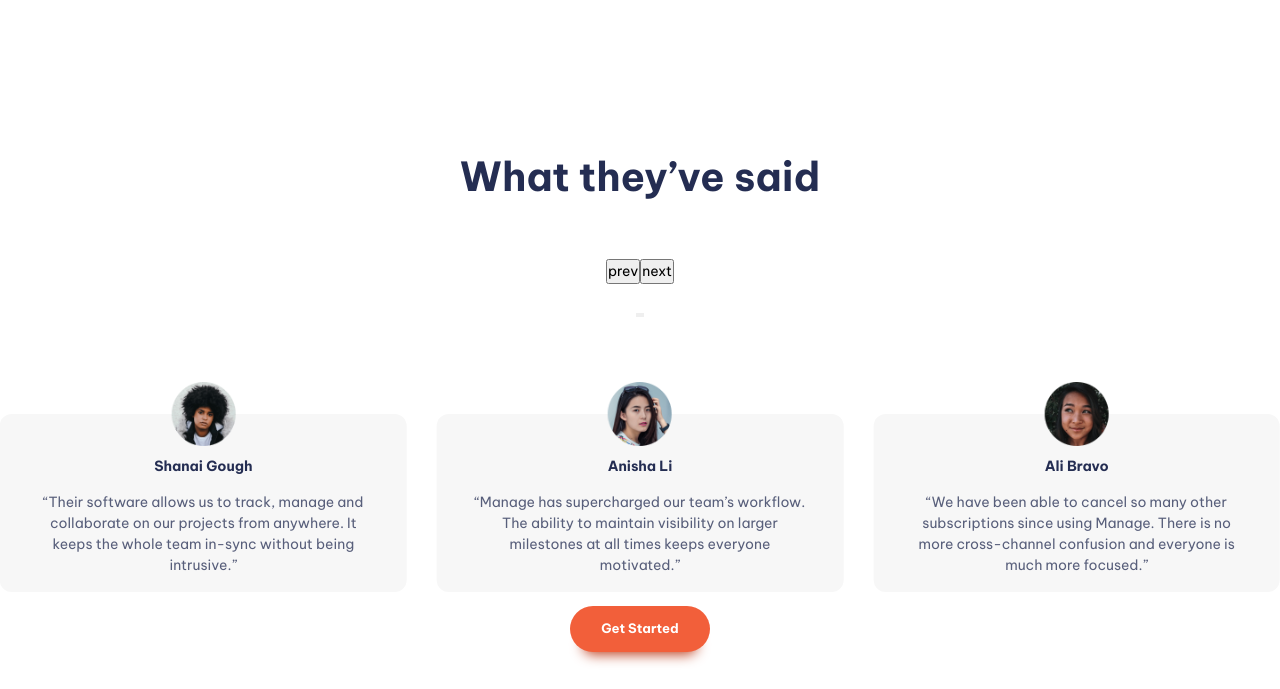
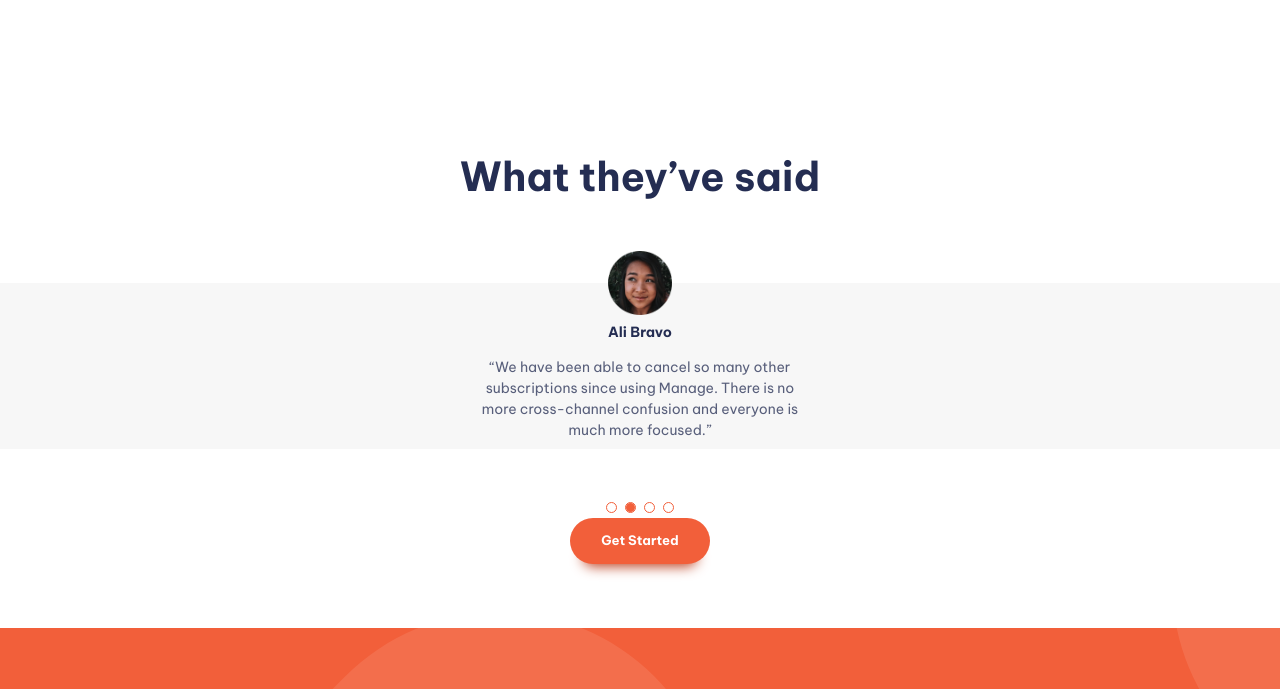
Before and after one commit to S1hredder/kurs-responsive-webiste, a website built with Vite: page index.html in a window 1280 px wide. Shown: the part 1286-1975 px from the top of the page. Built offline with nearby package versions, Linux system fonts and the light colour scheme.

Commit message:
change button background

```diff
--- a/index.html
+++ b/index.html
@@ -144,14 +144,13 @@
         </div>
       </section>
       <section
-        class="caroues1 | padding-block-800 text-center flow"
-        style="--flow-spacer: 0.9rem"
+        class="caroues1 | padding-block-800 text-center"
       >
         <h2 class="fs-secondary-heading fw-bold margin-bottom-700">
           What they’ve said
         </h2>
         <!-- Slider here -->
-        <ul class="my-slider">
+        <ul class="my-slider flow margin-bottom-sm-400 margin-bottom-md-700" style="--flow-spacer: 0.9rem">
           <li>
               <div class="slider-card ">
               <img src="images/avatar-anisha.png" alt="" />
--- a/main.js
+++ b/main.js
@@ -29,16 +29,88 @@ navToggle.addEventListener("click", () => {
 //     },
 //   },
 // });
+// const sliderCard = document.querySelectorAll(".slider-card");
+// sliderCard.forEach((element) => {
+//   element.addEventListener("mousedown", () => {
+//     element.addEventListener("mousemove", () => {});
+//   });
+// });
+
 const slider = tns({
   container: ".my-slider",
-  items: 3,
-  // center: true,
-  // loop: true,
-  swipeAngle: false,
-  speed: 800,
-  gutter: 30,
+  preventScrollOnTouch: "auto",
+  navPosition: "bottom",
+  controls: false,
+  autoplay: true,
+  autoplayTimeout: 3000,
+  autoplayButtonOutput: false,
+  slideBy: "page",
+  center: true,
+  items: 1,
   mouseDrag: true,
-  preventScrollOnTouch: "auto",
-  center: true,
-  animateDelay: true,
+  // responsive: {
+  //   900: {
+  //     items: 3,
+  //     speed: 200,
+  //     gutter: 30,
+  //     nav: false,
+  //   },
+  //   600: {
+  //     items: 2,
+  //     gutter: 30,
+  //     nav: false,
+  //   },
+  // },
 });
+
+const tnsNav = document.querySelector(".tns-nav").childNodes;
+tnsNav[0].classList.add("button-special-slider");
+// automatic change button slier after time
+// let info = "";
+// let displayIndex = 0;
+
+// const changeButtonSlider = () => {
+//   // console.log(document.querySelector(".tns-slide-active"));
+//   info = slider.getInfo();
+//   displayIndex = info.displayIndex;
+//   console.log(displayIndex);
+//   document
+//     .querySelector(".button-special-slider")
+//     .classList.remove("button-special-slider");
+//   tnsNav[displayIndex - 1].classList.add("button-special-slider");
+// };
+
+// let changeButtonSliderAuto = setInterval(changeButtonSlider, 3050);
+// const sliderCard = document.querySelectorAll(".slider-card");
+// sliderCard.forEach((element) => {
+//   element.addEventListener("mousedown", () => {
+//     console.log("test");
+//     clearInterval(changeButtonSliderAuto);
+//     element.addEventListener("mouseup", () => {
+//       changeButtonSliderAuto = setInterval(changeButtonSlider, 3050);
+//     });
+//   });
+// });
+//change on click button slider
+tnsNav.forEach((element) => {
+  element.addEventListener("click", () => {
+    document
+      .querySelector(".button-special-slider")
+      .classList.remove("button-special-slider");
+    element.classList.add("button-special-slider");
+    // console.log(element);
+  });
+});
+
+let count = 0;
+const customizedFunction = (info, eventName) => {
+  count++;
+  console.log(info.displayIndex);
+  const displayIndex = info.displayIndex;
+  document
+    .querySelector(".button-special-slider")
+    .classList.remove("button-special-slider");
+  tnsNav[displayIndex - 1].classList.add("button-special-slider");
+};
+
+slider.events.on("indexChanged", customizedFunction);
--- a/style.css
+++ b/style.css
@@ -256,10 +256,9 @@ p[data-width='wide'] {
 /* slider */
 .slider-card  {
   position: relative;
-  padding:var(--size-600) 0 var(--size-400) 0;
-  /* margin:0 var(--size-300) 0 var(--size-300); */
+  padding: var(--size-500) 0 var(--size-200) 0;
   background-color: var(--clr-neutral-200);
-  border-radius: var(--size-300);
+  /* border-radius: var(--size-300); */
   list-style-type: none;
   -webkit-user-select: none;
   -webkit-touch-callout: none;
@@ -280,30 +279,27 @@ p[data-width='wide'] {
 }
 /* to change oveflow images */
 .tns-ovh {
-  /* min-height:600px; */
-  padding-top:var(--size-800);
+  padding-top:var(--size-500);
 }
-/* .slider {
-  display: flex;
-  list-style:none;
+/* slider button */
+.tns-nav > * {
+  width: 9px;
+  height: 9px;
+  padding: 0;
+  margin: 0 5px;
+  border-radius: 50%;
+  border: 0;
+  background: none;
+  outline:1px solid var(--clr-accent-400);
 }
-
-.slider > * {
-  position: relative;
-  padding:var(--size-900) var(--size-400) var(--size-400) var(--size-600);
-  padding: var(--size-800);
-  width: 100%;
-  flex: 0 0 auto;
-  background-color: var(--clr-neutral-200);
-  border-radius: var(--size-300);
+.tns-outer [aria-controls], .tns-outer [data-action] {
+    cursor: pointer;
 }
-.slider img {
-  width:var(--size-800);
-  position: absolute;
-  inset:0;
-  margin-inline:auto;
-  top:0%;
-  transform: translateY(-50%);
+.button-special-slider {
+  background:var(--clr-accent-400);
+}
+/* .tns-nav > [aria-controls]:target,[aria-controls]:focus,[aria-controls]:active {
+  background: red;
 } */
 /* Footer */
 .primary-footer {
@@ -602,8 +598,27 @@ line-height: 1;
 .padding-block-900 {
   padding-block: var(--size-900);
 }
+.margin-bottom-100{
+  margin-block-end:var(--size-100);
+}
+.margin-bottom-500{
+  margin-block-end:var(--size-500);
+}
+.margin-bottom-600{
+  margin-block-end:var(--size-600);
+}
 .margin-bottom-700{
   margin-block-end:var(--size-700);
+}
+@media(min-width:50em){
+  .margin-bottom-md-700{
+    margin-block-end:var(--size-700);
+  }
+}
+@media(max-width:50em){
+  .margin-bottom-sm-400{
+    margin-block-end:var(--size-400);
+  }
 }
 .container {
   --max-width: 1140px;
```
